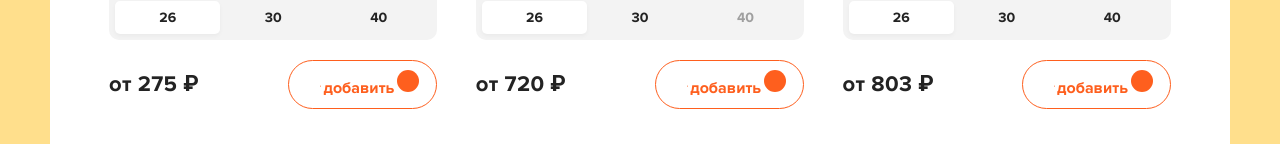
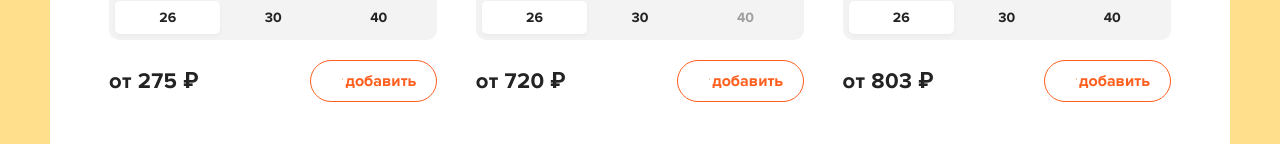
Before and after one commit to itacherSama/web-store-react-first, a React (Create React App) app: page / in a window 1280 px wide. Shown: the part 656-800 px from the top of the page. Built offline with nearby package versions, Linux system fonts and the light colour scheme; data requests are answered from the project's data file.

Commit message:
add first change count

```diff
--- a/src/components/pizzaBlock/PizzaBlock.jsx
+++ b/src/components/pizzaBlock/PizzaBlock.jsx
@@ -3,13 +3,13 @@ import cn from 'classnames';
 import PropTypes from "prop-types";
 import Button from "../Button";
 
-const PizzaBlock = ({id, name, types, imageUrl, sizes, price, onAddItem, countPizzas}) => {
+const PizzaBlock = ({id, name, types, imageUrl, sizes, price, onAddItem, countItem}) => {
     const availableTypes = ['тонкое', 'традиционное'];
     const availableSizes = [26, 30, 40];
     const [selectedType, setSelectedType] = React.useState(types[0]);
     const [selectedSize, setSelectedSize] = React.useState(sizes[0]);
     const pricePizza = price[availableSizes.indexOf(selectedSize)];
-
+    // console.log(countItem)
     const handleAddItem = () => {
         const objPizza = {
             id,
@@ -78,7 +78,7 @@ const PizzaBlock = ({id, name, types, imageUrl, sizes, price, onAddItem, countPi
                         />
                     </svg>
                     <span>добавить</span>
-                    <i>{countPizzas}</i>
+                    {countItem && <i>{countItem}</i>}
                 </Button>
             </div>
         </div>
--- a/src/pages/Home.jsx
+++ b/src/pages/Home.jsx
@@ -34,7 +34,11 @@ const Home = () => {
     const dispatch = useDispatch();
 
     const pizzas = useSelector(({pizzaReducer}) => pizzaReducer.items);
-    const countPizzas = useSelector(({cartReducer}) => [].map.call(cartReducer.items, el => el.length)); /* продолжить счетчик */
+    const countPizzas = useSelector(({cartReducer}) => {
+        console.log(cartReducer.items);
+
+    });
+    /* продолжить счетчик */
     const {sortBy, sortCategory} = useSelector(({filterReducer}) => filterReducer);
     const isLoading = useSelector(({pizzaReducer}) => pizzaReducer.isLoading);
     // console.log(countPizzas)
@@ -81,7 +85,7 @@ const Home = () => {
                         <PizzaBlock
                             key={pizza.id}
                             {...pizza}
-                            countItem={countPizzas[idx]}
+                            /*countItem={countPizzas[idx]}*/
                             onAddItem={onAddItem
                             }/>
                     )) : Array(10).fill(0).map((_, idx) => (
--- a/src/redux/reducers/cart.js
+++ b/src/redux/reducers/cart.js
@@ -96,7 +96,7 @@ const pizzaaaa = {
         totalPrice: 675
       }
     ]
-  };
+};
 
 const initialState = {
     items: {...pizzaaaa},
```
